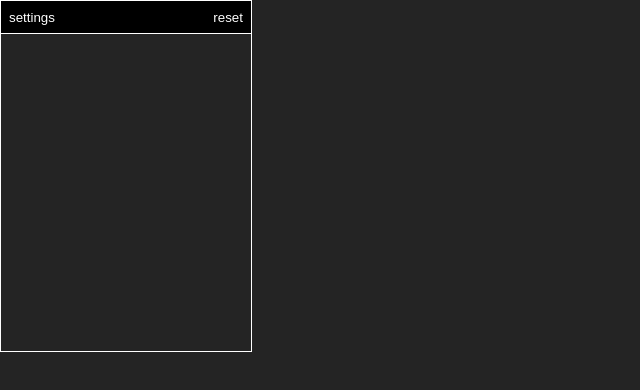
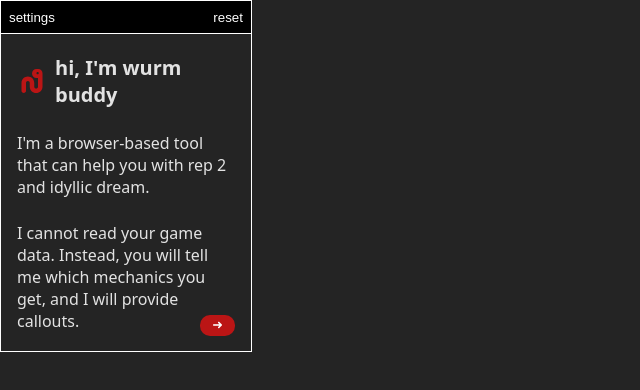
Before and after one commit to jacquikeating/wurm-buddy, a React (Vite) app: page / in a window 1280 px wide. Both pictures are taken after a click on the button "start ➜". Shown: the top 390 px of the page, without its empty margins (0-640 px from the left). Built offline with nearby package versions, Linux system fonts and the light colour scheme.

Commit message:
Added onboarding step 2

```diff
--- a/src/components/Onboarding.jsx
+++ b/src/components/Onboarding.jsx
@@ -12,6 +12,18 @@ export default function Onboarding() {
                     <button onClick={() => setOnboardingStep(2)}>start ➜</button>
                 </div>
             )
+        } else if (onboardingStep == 2) {
+            return (
+                <div className="onboarding">
+                    <div className="header">
+                        <img src="/worm-icon.svg" alt="A red worm" />
+                        <h1>hi, I'm wurm buddy</h1>
+                    </div>
+                    <p>I'm a browser-based tool that can help you with rep 2 and idyllic dream.</p>
+                    <p>I cannot read your game data. Instead, you will tell me which mechanics you get, and I will provide callouts.</p>
+                    <button className="next-btn" onClick={() => setOnboardingStep(3)}>➜</button>
+                </div>
+            )
         }
     }
 
--- a/src/index.css
+++ b/src/index.css
@@ -418,6 +418,8 @@ main {
   justify-content: center;
   gap: 1.5rem;
   width: 100%;
+  padding: 1rem;
+  position: relative;
 
   img {
     height: 100px;
@@ -443,4 +445,30 @@ main {
       opacity: 0.9;
     }
   }
+
+  .next-btn {
+    position: absolute;
+    bottom: 1rem;
+    right: 1rem;
+    font-size: 0.8rem;
+    padding: 0.25rem 0.75rem;
+  }
+
+  .header {
+    display: flex;
+    gap: 0.5rem;
+    align-items: center;
+    text-align: left;
+    width: 100%;
+
+    img {
+      height: 30px;
+    }
+
+    h1 {
+      text-align: left;
+      font-size: 1.25rem;
+      font-weight: bold;
+    }
+  }
 }
```
